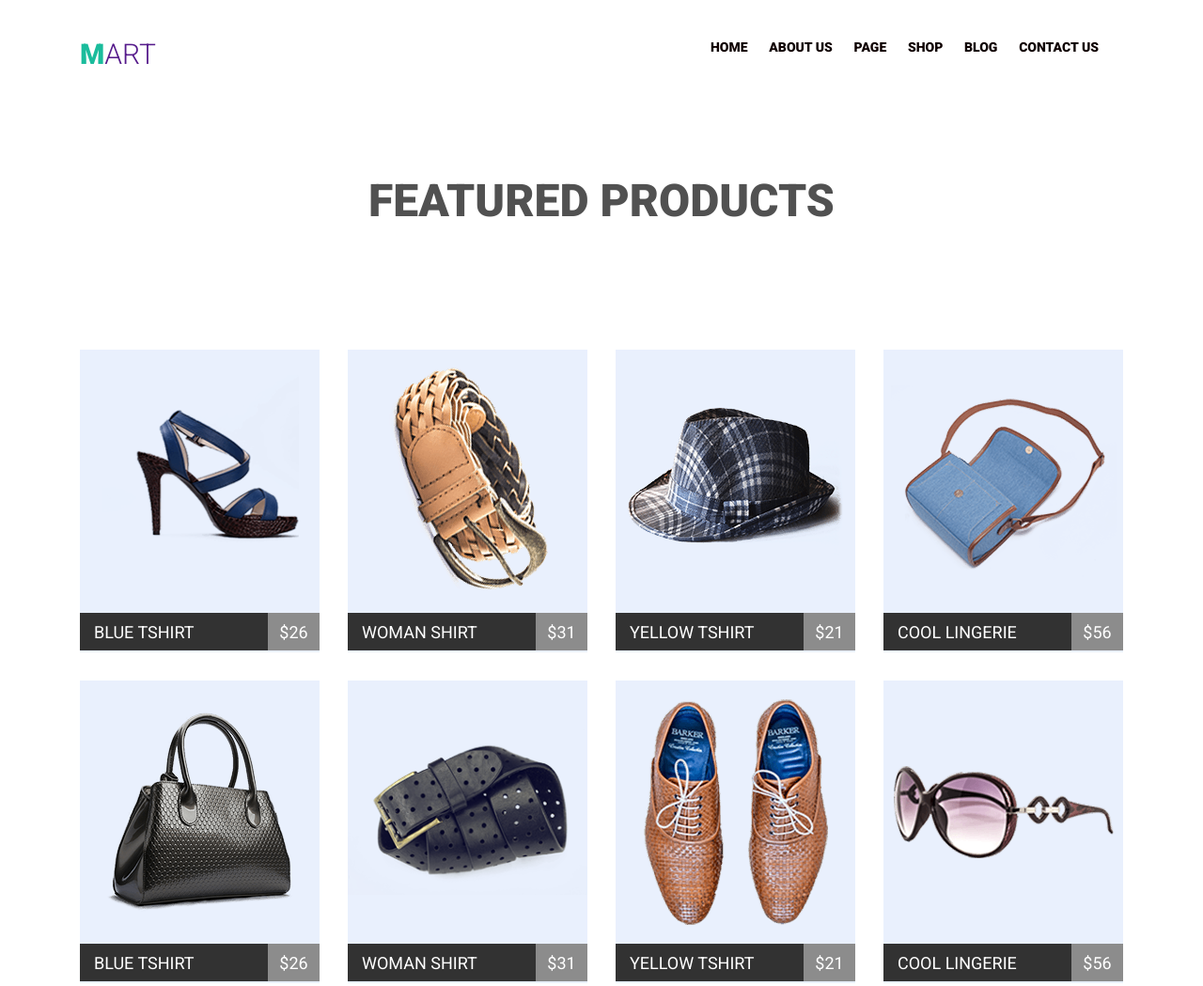
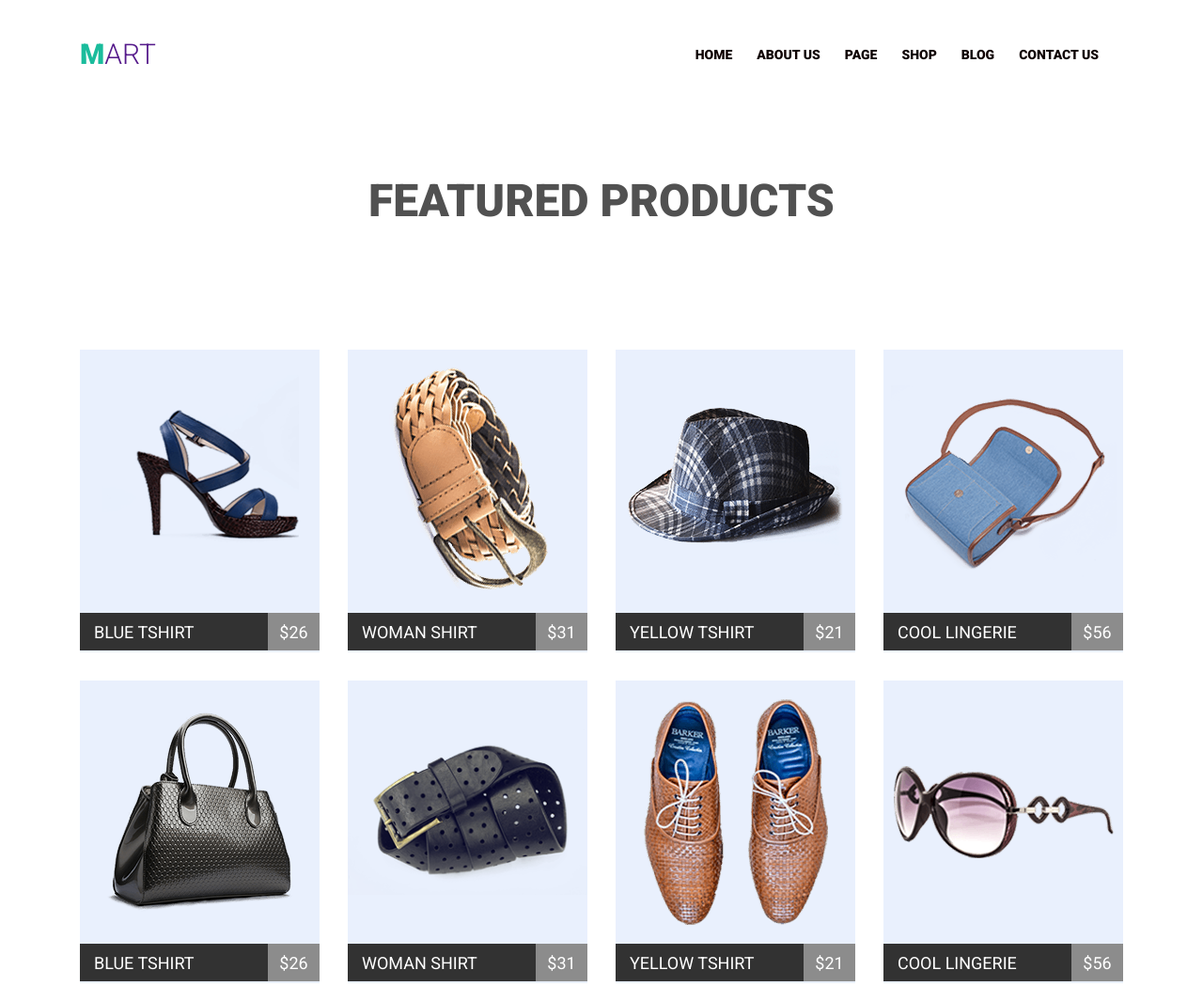
Before and after one commit to SerhiiUDOwenko/-goit-markup-hw-04-mart, a plain HTML site: page index.html in a window 1280 px wide. Shown: the top 1049 px of the page at 94% size. Drawn offline with nearby package versions, Linux system fonts and the light colour scheme.

Commit message:
make .menu on inline-block-block

```diff
--- a/styles.css/main.css
+++ b/styles.css/main.css
@@ -19,14 +19,16 @@ html {
     margin-left: auto;
     margin-right: auto;
   }
+  a {
+  text-decoration: none;}
+
   .header {
     display: flex;
     justify-content: space-between;
+    align-items: center;
   }
 
-a {
-  text-decoration: none;
-}
+
   .logo {
 
     margin: 0px;
@@ -42,20 +44,21 @@ a {
 }
 
   .menu {
-    margin: 0px;
-    padding-top: 0px;
-    padding-bottom: 0px;
+    margin: 0 ;
     padding-right: 15px;
     padding-left: 15px;
     min-width: 465px;
-    display: inline-flex;
-    justify-content: space-between;
-    align-items: center;
+
+
   }
-  .menu li {
+  .menu li  {
+   display: inline-block;
     list-style-type: none;
   }
-  .nav-list a {
+
+  .nav-link  {
+    display: block;
+    text-align:center;
     color: #0f0101;
     text-decoration: none;
     font-family: 'Roboto', sans-serif;
```
